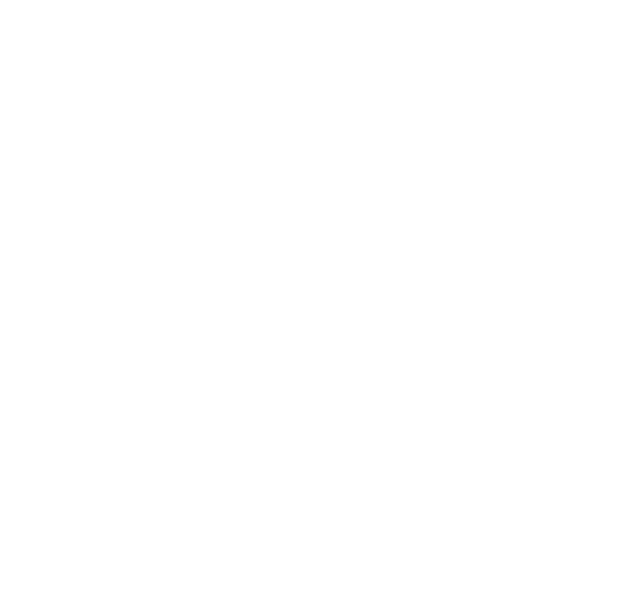
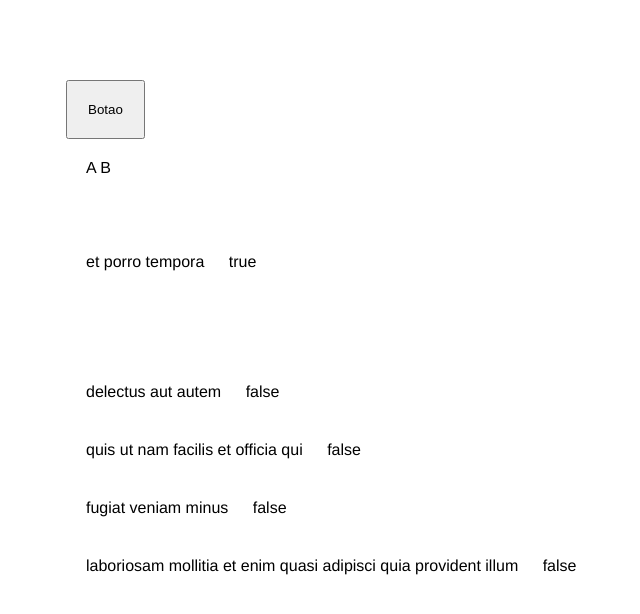
Before and after one commit to marcosdealmeidanascimento/Vue, a Vue app in the folder code/app/: page / in a window 1280 px wide. Shown: the top 614 px of the page, without its empty margins (14-654 px from the left). Built offline with nearby package versions, Linux system fonts and the light colour scheme.

Commit message:
Continuação

```diff
--- a/code/app/src/App.vue
+++ b/code/app/src/App.vue
@@ -1,6 +1,16 @@
 <template>
     <div>
-
+        <button @click="onClick" type="submit">Botao</button>
+        <p>{{ fullName }}</p><br><br>
+        <div v-for="todo in completedTodos"
+        :key="todo.id">
+            {{ todo.title }} <span> {{ todo.completed }}</span>
+        </div>
+        <br><br><br><br>
+        <div v-for="todo in uncompletedTodos"
+        :key="todo.id">
+            {{ todo.title }} <span> {{ todo.completed }}</span>
+        </div>
     </div>
 </template>
 
@@ -10,7 +20,63 @@
 
     data() {
         return {
+            user: {
+                first_name: 'A',
+                last_name: 'B'
+            },
 
+            todos: [
+                {
+                    "userId": 1,
+                    "id": 1,
+                    "title": "delectus aut autem",
+                    "completed": false
+                },
+                {
+                    "userId": 1,
+                    "id": 2,
+                    "title": "quis ut nam facilis et officia qui",
+                    "completed": false
+                },
+                {
+                    "userId": 1,
+                    "id": 3,
+                    "title": "fugiat veniam minus",
+                    "completed": false
+                },
+                {
+                    "userId": 1,
+                    "id": 4,
+                    "title": "et porro tempora",
+                    "completed": true
+                },
+                {
+                    "userId": 1,
+                    "id": 5,
+                    "title": "laboriosam mollitia et enim quasi adipisci quia provident illum",
+                    "completed": false
+                }
+                ]
+        }
+    },
+
+    computed: {
+        fullName() {
+            return `${this.user.first_name} ${this.user.last_name}`
+        },
+
+        completedTodos() {
+            return this.todos.filter(todo => todo.completed)
+        },
+
+        uncompletedTodos() {
+            return this.todos.filter(todo => !todo.completed)
+        }
+    },
+
+    methods: {
+        onClick(){
+            console.log(this.fullName)
         }
     }
 }
@@ -28,39 +94,4 @@
     -moz-osx-font-smoothing: grayscale;
 }
 
-/* .title {
-    font-size: 25px;
-}
-
-.title-home {
-    font-size: 40px;
-}
-
-.subTitle-home {
-    font-size: 25px;
-}
-
-.text {
-    color: #000fff;
-    font-style: italic;
-}
-
-.todos {
-    display: block;
-    margin: 25px;
-    padding: 25px;
-    background-color: #d7a014;
-}
-
-.todos div{
-    display: flex;
-    justify-content: center;
-    color: #fff;
-    padding: 20px;
-}
-
-.todos img {
-    margin: 0px;
-} */
-
 </style>
--- a/code/app/src/main.js
+++ b/code/app/src/main.js
@@ -1,4 +1,4 @@
 import { createApp } from 'vue'
 import App from './App.vue'
 
-createApp(App).mount('#app')
+window.app = createApp(App).mount('#app')
```
Also changed, not shown: 1 other file (tests, documents, lock files or other folders).
